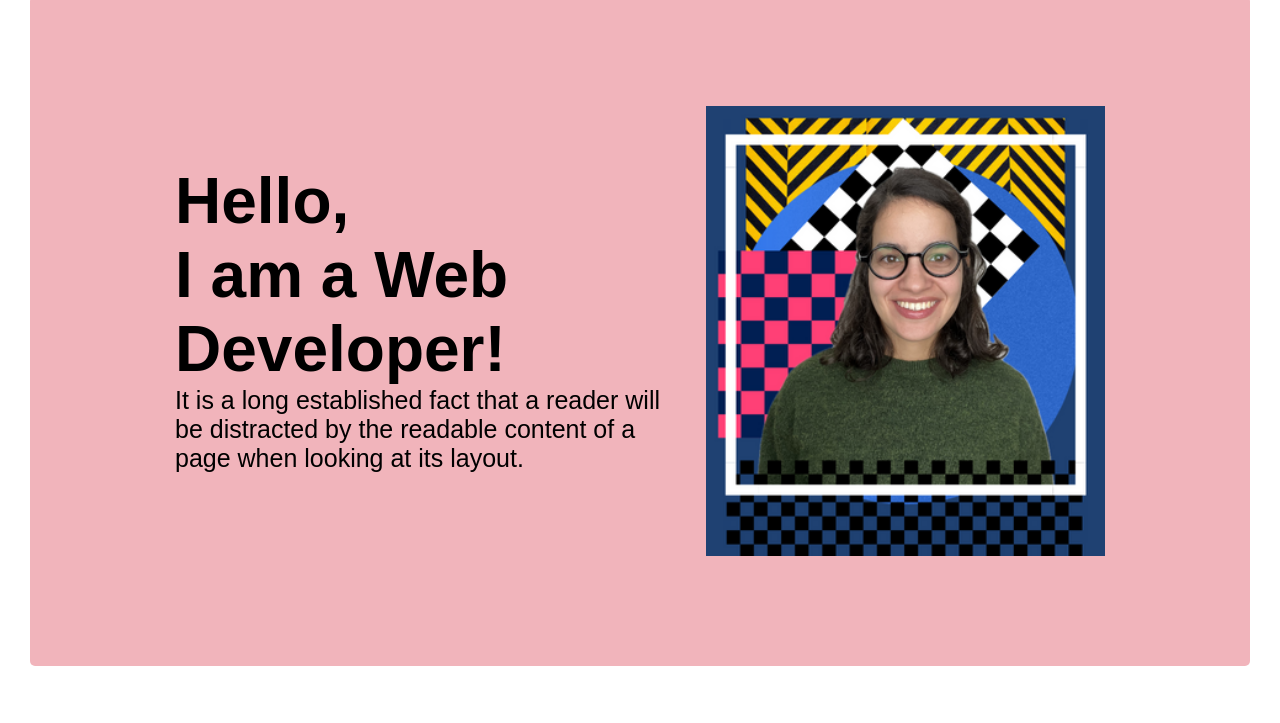
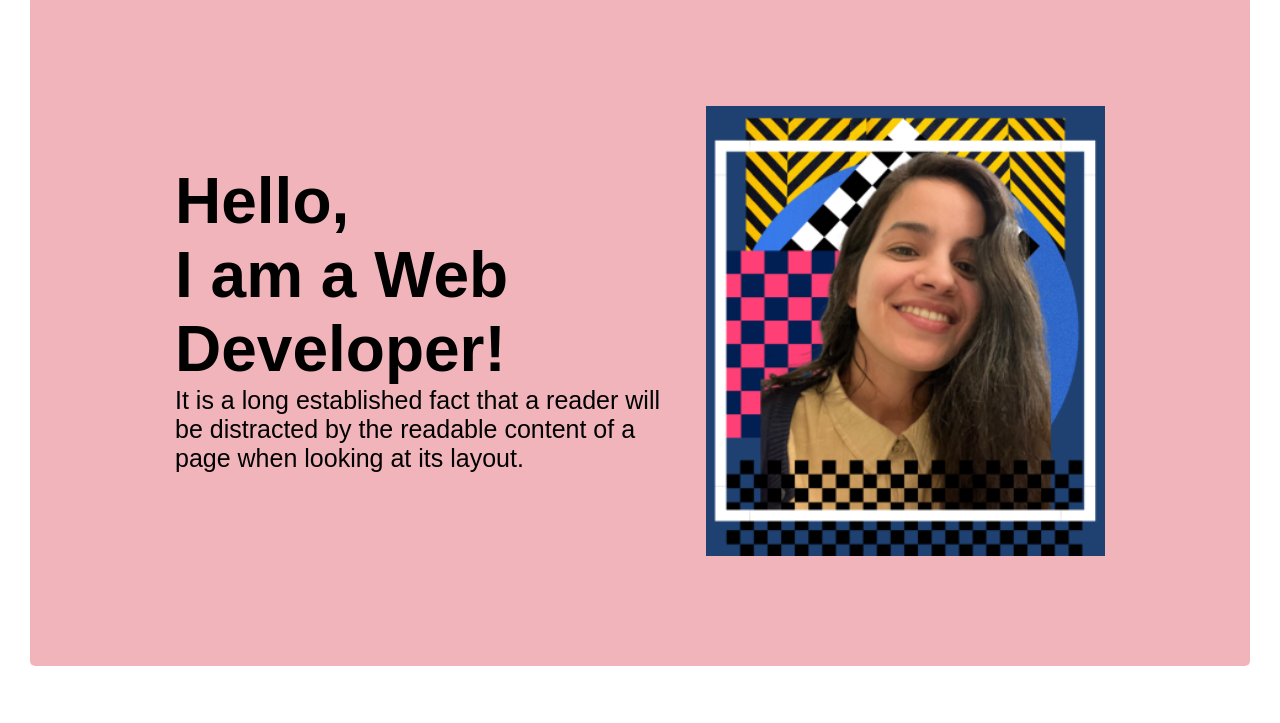
Before and after one commit to mainadante/MainaWebsite, a plain HTML site: page index.html in a window 1280 px wide. Shown: the part 66-789 px from the top of the page. Drawn offline with Linux system fonts and the light colour scheme; a web font is replaced by a local one.

Commit message:
Update index.html

```diff
--- a/index.html
+++ b/index.html
@@ -8,6 +8,7 @@
     <link rel="preconnect" href="https://fonts.googleapis.com">
 <link rel="preconnect" href="https://fonts.gstatic.com" crossorigin>
 <link href="https://fonts.googleapis.com/css2?family=Alumni+Sans:ital,wght@0,200;0,300;0,400;1,100;1,200&display=swap" rel="stylesheet">
+
 
     <link rel="stylesheet" href="./css/style.css">
 
@@ -42,7 +43,7 @@
         <p class="about-me">It is a long established fact that a reader will be distracted by the readable content of a page when looking at its layout.</p>
     </div>
 
-<img src="./images/mainadante.png" alt="maina" class="picture" height="450px"/>
+<img src="./images/mainamaina.png" alt="maina" class="picture" height="450px"/>
 </div>
 </div>
 
```
